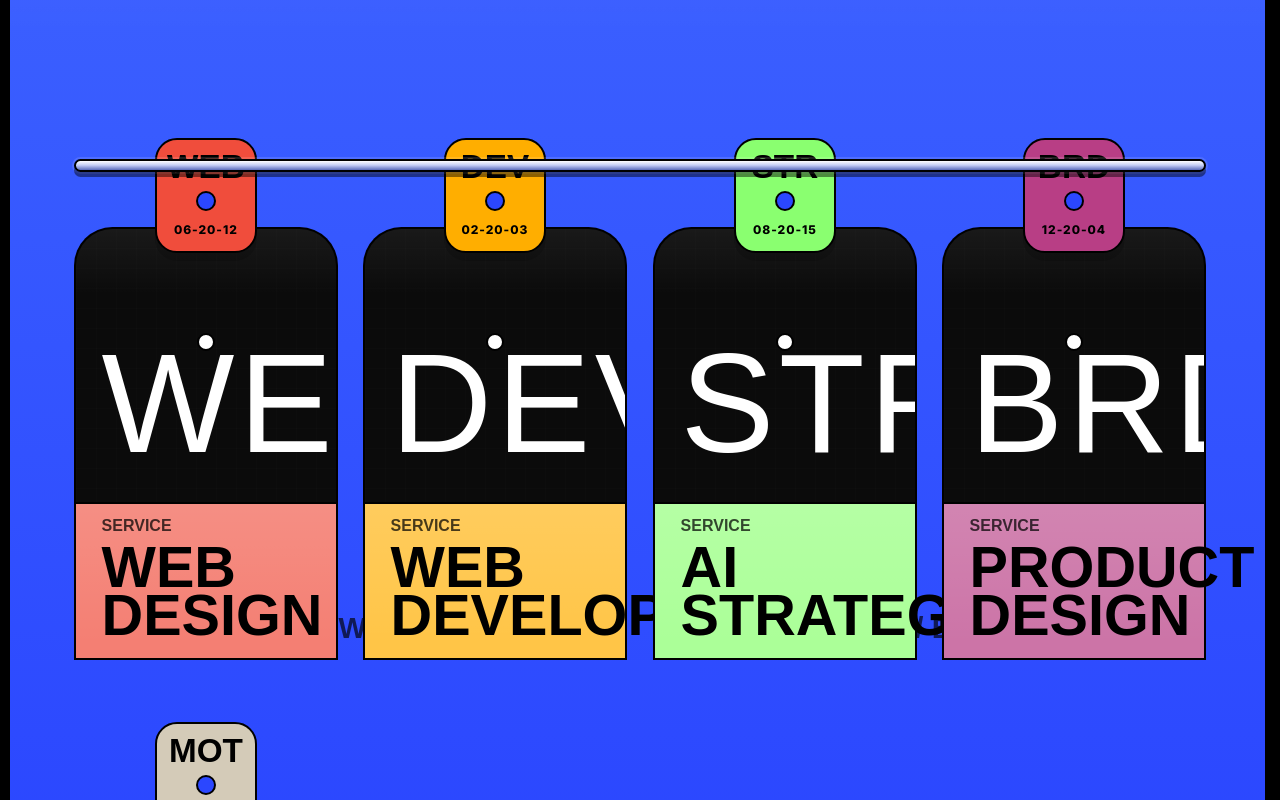
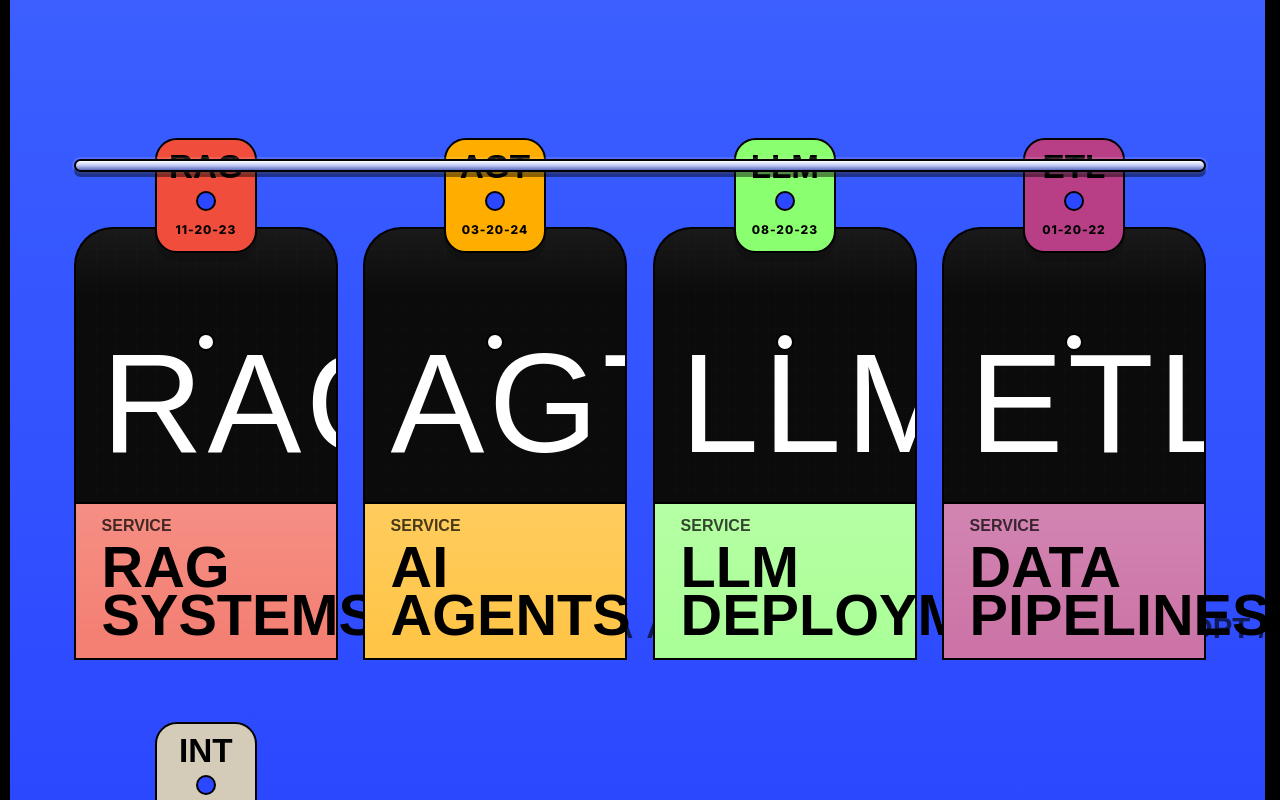
Before and after one commit to Rathod-shubhamm/funky_folio, a Next.js app: page / in a window 1280 px wide. Shown: the part 2000-2800 px from the top of the page. Built offline with nearby package versions, Linux system fonts and the light colour scheme; a web font is replaced by a local one.

Commit message:
added services cards

```diff
--- a/src/app/page.tsx
+++ b/src/app/page.tsx
@@ -32,43 +32,43 @@ const work = [
 
 const services = [
   {
-    code: "WEB",
-    date: "06-20-12",
-    title: "Web Design",
-    skills: ["UI/UX", "Prototypes", "Components", "Design Systems", "Figma", "Wireframes"],
-    route: ["WIR", "PRO", "DEV"],
+    code: "RAG",
+    date: "11-20-23",
+    title: "RAG Systems",
+    skills: ["Vector DBs", "Embeddings", "LlamaIndex", "LangChain", "Retrieval", "Chunking"],
+    route: ["VEC", "EMB", "QNA"],
     color: "#f04d3c",
   },
   {
-    code: "DEV",
-    date: "02-20-03",
-    title: "Web Development",
-    skills: ["CSS/HTML/JS", "GSAP", "Next.js", "Git", "APIs", "Cursor"],
-    route: ["FRO", "BCK", "STR"],
+    code: "AGT",
+    date: "03-20-24",
+    title: "AI Agents",
+    skills: ["Autogen", "CrewAI", "Tool Use", "Reasoning", "n8n", "Workflows"],
+    route: ["AUT", "LOG", "ACT"],
     color: "#ffae00",
   },
   {
-    code: "STR",
-    date: "08-20-15",
-    title: "AI Strategy",
-    skills: ["Workflows", "Agents", "Reports", "Automation", "Roadmaps", "RAG"],
-    route: ["B2B", "OPS", "AI"],
+    code: "LLM",
+    date: "08-20-23",
+    title: "LLM Deployment",
+    skills: ["Fine-Tuning", "vLLM", "TensorRT", "Quantization", "API Design", "Scalability"],
+    route: ["MOD", "OPT", "DEP"],
     color: "#8aff70",
   },
   {
-    code: "BRD",
-    date: "12-20-04",
-    title: "Product Design",
-    skills: ["Concepts", "Systems", "Templates", "Dashboards", "Activation", "Assets"],
-    route: ["CPT", "ACT", "GFK"],
+    code: "ETL",
+    date: "01-20-22",
+    title: "Data Pipelines",
+    skills: ["Airflow", "Spark", "Kafka", "Data Cleaning", "SQL", "Scraping"],
+    route: ["EXT", "TRF", "LOD"],
     color: "#b83e85",
   },
   {
-    code: "MOT",
-    date: "06-20-03",
-    title: "Motion Systems",
-    skills: ["Interactions", "Lottie", "Animations", "Rive", "GSAP", "AI Video"],
-    route: ["WEB", "VID", "ILL"],
+    code: "INT",
+    date: "06-20-21",
+    title: "Client Integration",
+    skills: ["Architecture", "Docker", "CI/CD", "AWS/GCP", "Security", "Pre-Sales"],
+    route: ["B2B", "ARC", "DEL"],
     color: "#d4cbb8",
   },
 ];
```
